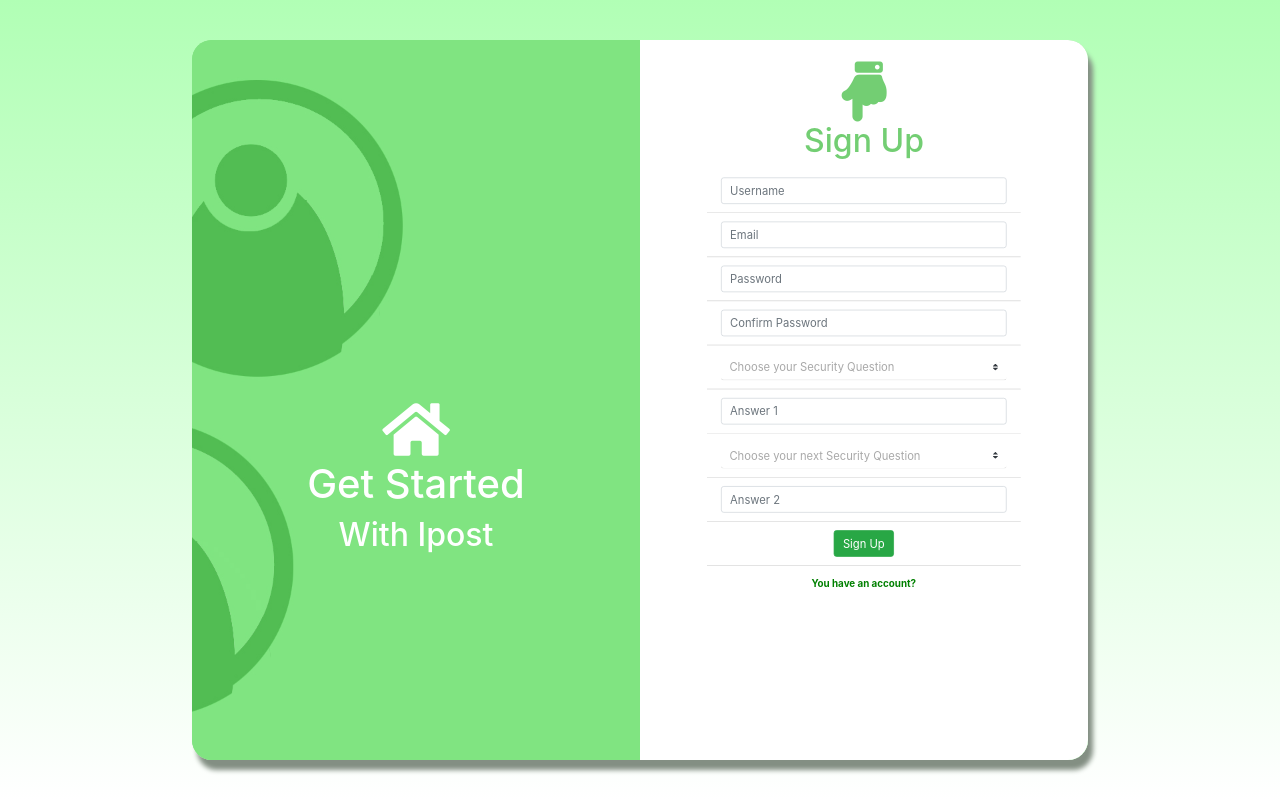
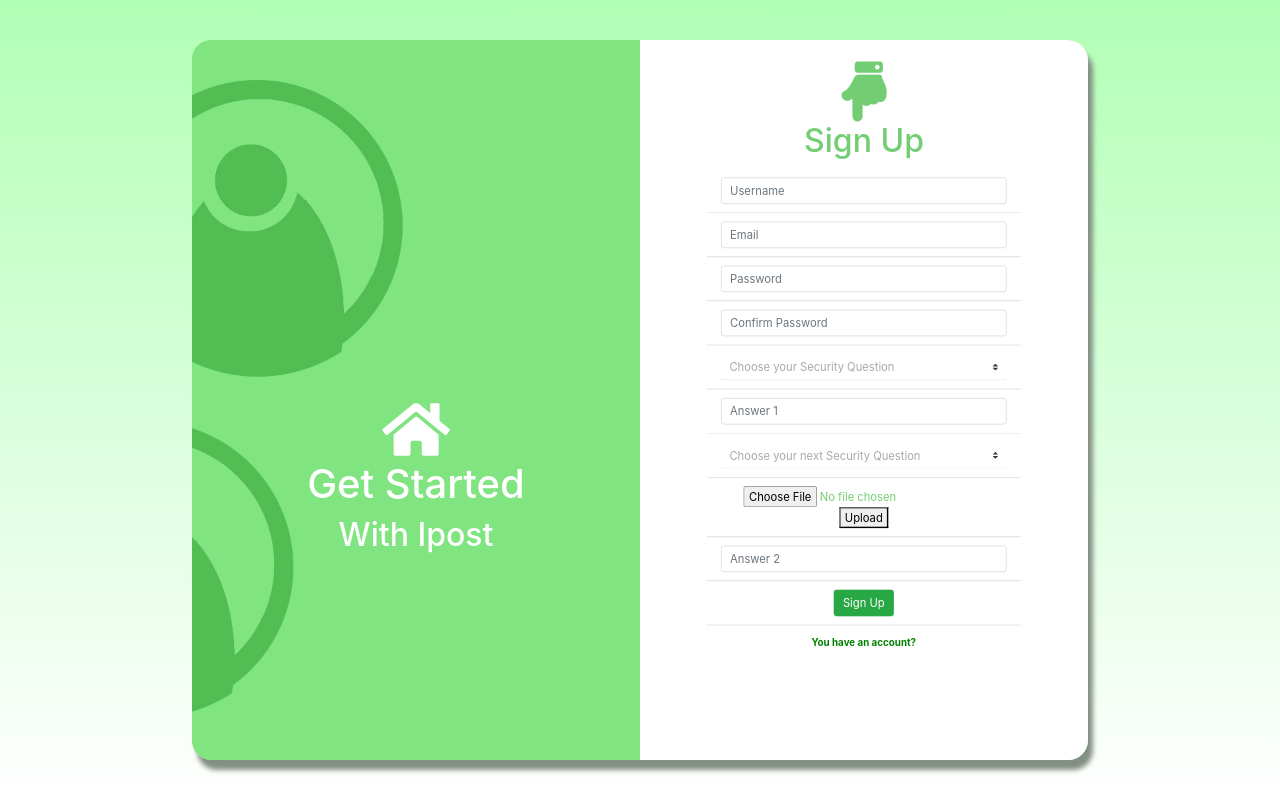
Before and after one commit to gurungsudesh/client, a Vue app: page /#/signup in a window 1280 px wide. Built offline with nearby package versions, Linux system fonts and the light colour scheme.

Commit message:
Added photo upload function

```diff
--- a/src/components/Register/RegisterForm.vue
+++ b/src/components/Register/RegisterForm.vue
@@ -67,6 +67,10 @@
                         </select>
                     </li>
                     <li class="list-group-item">
+                        <input type="file" @change="onFileSelected">
+                        <button @click="onUpload">Upload</button>
+                    </li>
+                    <li class="list-group-item">
                         <input type="text" class="form-control"  id="inputPassword3"  placeholder="Answer 2" v-model= "ans2" :class="{ 'is-invalid': submitted && $v.ans2.$error }">
                         <div v-if="submitted && !$v.ans2.required" class="invalid-feedback">Answer is required</div>
                     </li>
@@ -121,6 +125,7 @@ export default {
             submitted: false,
             cerror1:'User already exists',
             cerror2:' registered',
+            selectedFile:'null'
 
         }
 
@@ -153,7 +158,7 @@ export default {
                 if (this.$v.$invalid) {
                     return;
                 }
-            axios.post('http://localhost:5000/users/register', { username: this.username, email: this.email, password: this.password, quesone:this.ques1, ansone: this.ans1, questwo: this.ques2, anstwo: this.ans2})
+            axios.post('http://localhost:5000/users/register', { username: this.username, email: this.email, password: this.password, quesone:this.ques1, ansone: this.ans1, questwo: this.ques2, anstwo: this.ans2, profilepic:this.selectedFile})
                 .then(res => {
 
                         if (res.data.success) {
@@ -166,6 +171,13 @@ export default {
                     }
                 )
                 .catch(err => this.error = err);
+        },
+        onFileSelected(event){
+            this.selectedFile=event.target.files[0];
+
+        },
+        onUpload(){
+
         }
     }
 }
--- a/src/components/Register/SignUpBody.vue
+++ b/src/components/Register/SignUpBody.vue
@@ -91,7 +91,7 @@ export default {
 .regsform{
     position: absolute;
     width: 100%;
-    height: 70%;
+    height: 75%;
     overflow: auto;
 
 }
```
